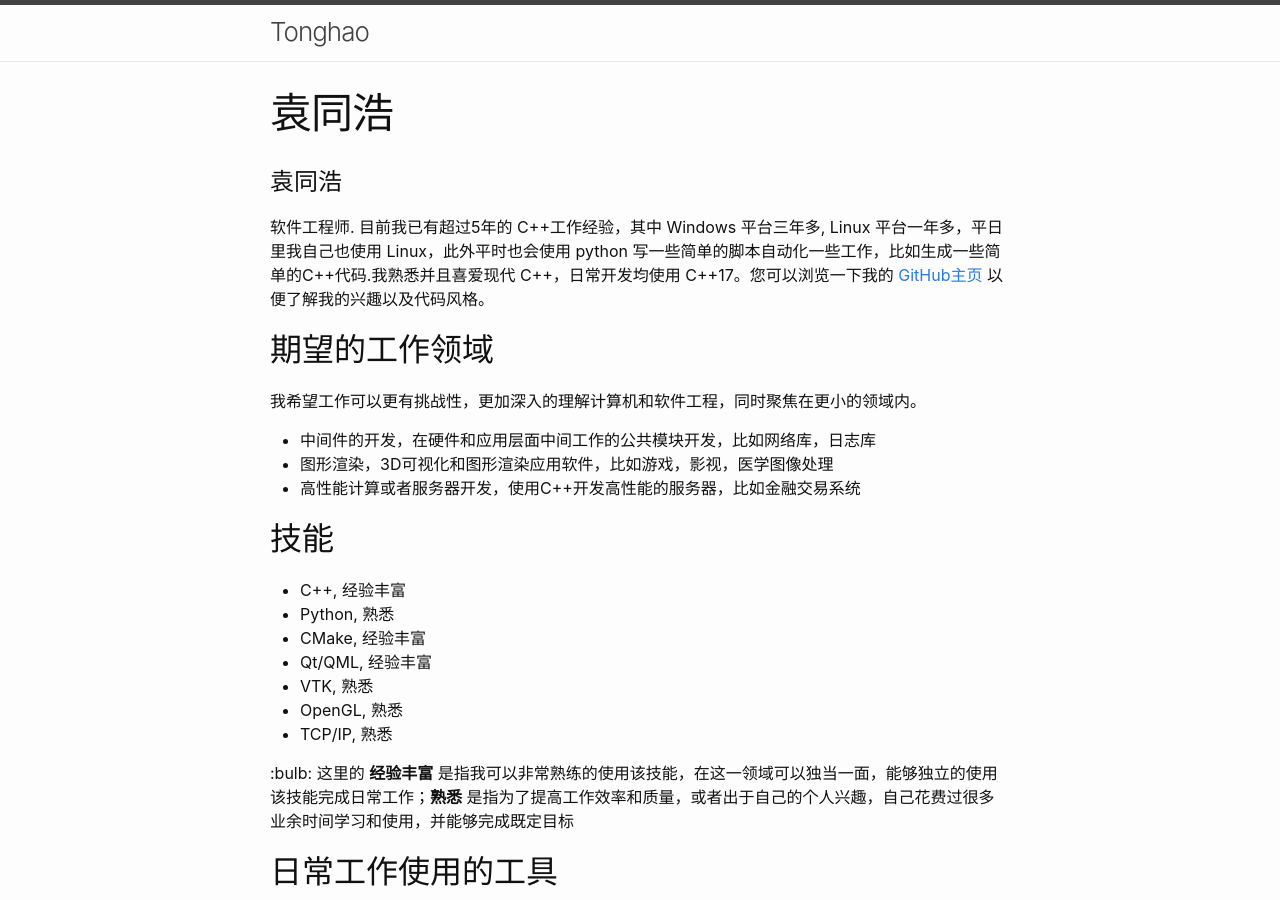
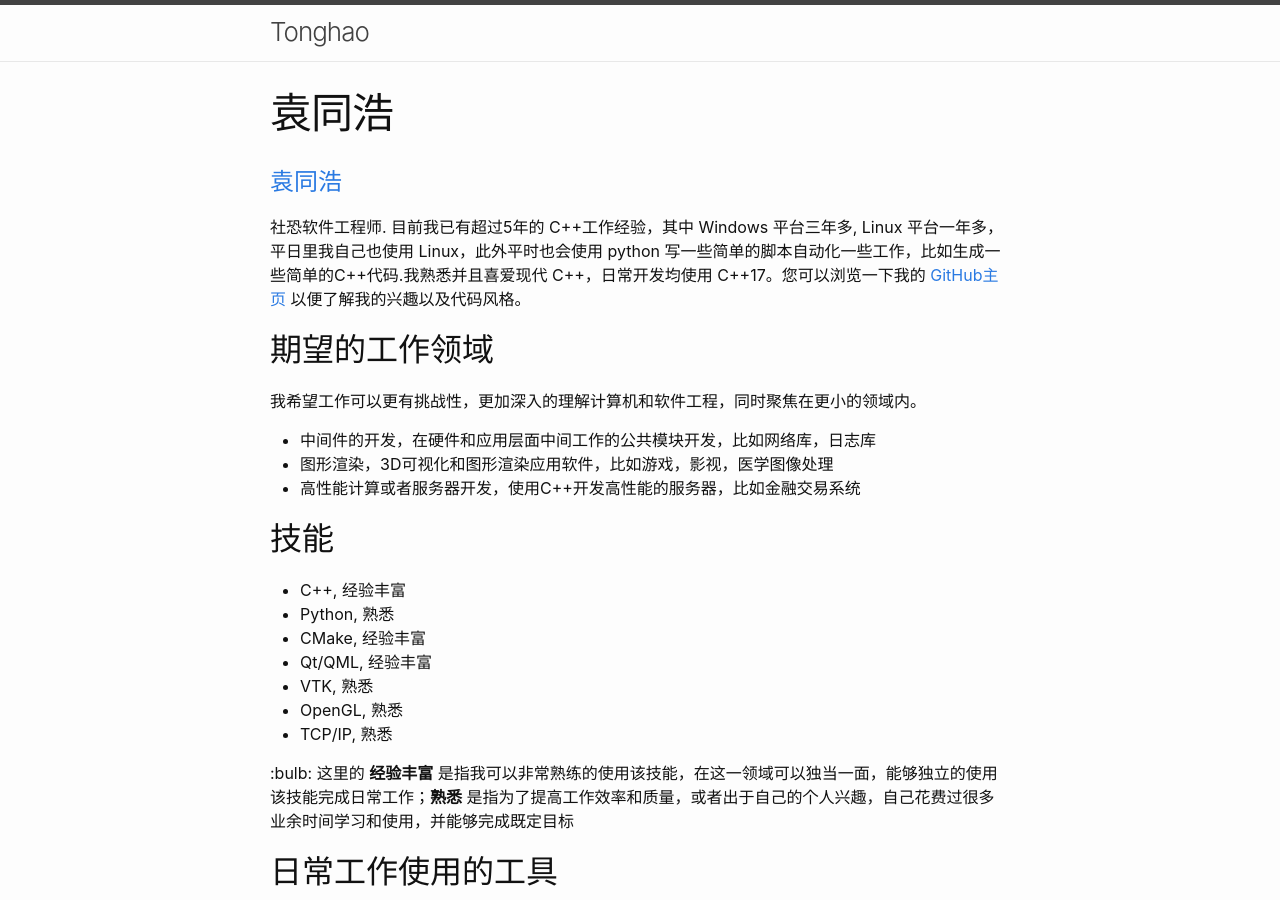
Before and after one commit to maidamai0/maidamai0.github.io, a Jekyll site: the page built from resume_cn.md, in a window 1280 px wide and 900 px high. Built offline with Jekyll 4.4.1, drawn with Linux system fonts in a browser that asks for light colours; our own code applies the rules of GitHub Pages for plain Markdown files.

Commit message:
feat: add email in resume

```diff
--- a/resume_cn.md
+++ b/resume_cn.md
@@ -1,6 +1,6 @@
-# 袁同浩
+# [袁同浩](mailto:michael.fay.live.com)
 
-软件工程师. 目前我已有超过5年的 C++工作经验，其中 Windows 平台三年多, Linux 平台一年多，平日里我自己也使用 Linux，此外平时也会使用 python 写一些简单的脚本自动化一些工作，比如生成一些简单的C++代码.我熟悉并且喜爱现代 C++，日常开发均使用 C++17。您可以浏览一下我的 [GitHub主页](https://github.com/maidamai0>) 以便了解我的兴趣以及代码风格。
+社恐软件工程师. 目前我已有超过5年的 C++工作经验，其中 Windows 平台三年多, Linux 平台一年多，平日里我自己也使用 Linux，此外平时也会使用 python 写一些简单的脚本自动化一些工作，比如生成一些简单的C++代码.我熟悉并且喜爱现代 C++，日常开发均使用 C++17。您可以浏览一下我的 [GitHub主页](https://github.com/maidamai0>) 以便了解我的兴趣以及代码风格。
 
 ## 期望的工作领域
 
```
Also changed, not shown: resume.md (+1 -1 lines).
